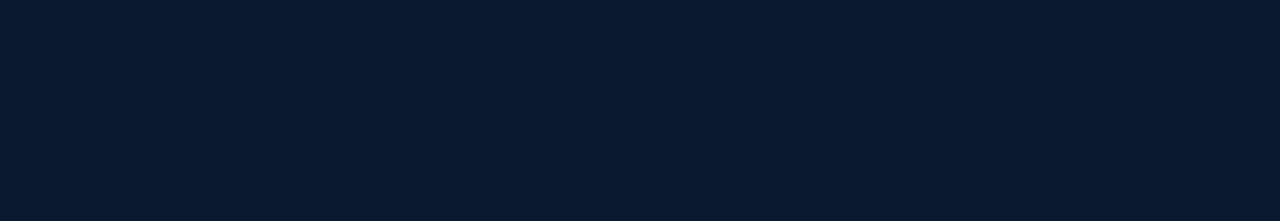
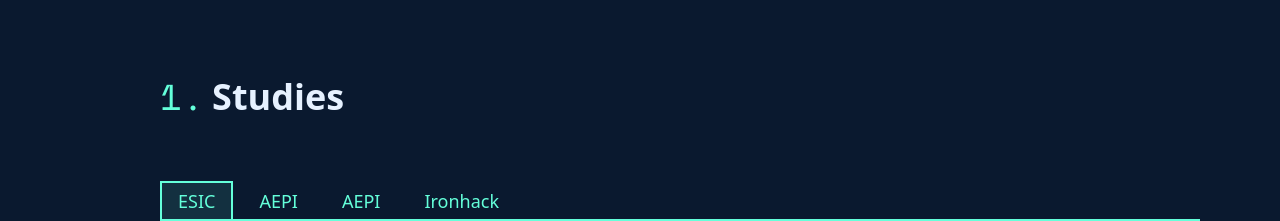
Before and after one commit to sergiopm97/portfolio, a React (Vite) app: page / in a window 1280 px wide. Shown: the part 723-944 px from the top of the page. Before the commit the page ends 800 px from the top, so only its background shows below. Built offline with nearby package versions, Linux system fonts and the light colour scheme; no server answers.

Commit message:
Implement tab header
Implementation of the tab header UI allowing to switch between tabs and highlight the active tab at any time

```diff
--- a/src/components/Body.jsx
+++ b/src/components/Body.jsx
@@ -1,11 +1,13 @@
 import About from "./About";
 import Sidebar from "./Sidebar";
+import Studies from "./Studies";
 
 function Body() {
   return (
     <div className="w-full max-w-screen-2xl m-auto">
       <Sidebar />
       <About />
+      <Studies />
     </div>
   );
 }
--- /dev/null
+++ b/src/components/Studies.jsx
@@ -0,0 +1,79 @@
+import { useState } from "react";
+
+function Studies() {
+  const [esic, setEsic] = useState(true);
+  const [aepiFirst, setAepiFirst] = useState(false);
+  const [aepiSecond, setAepiSecond] = useState(false);
+  const [ironhack, setIronhack] = useState(false);
+
+  function handleTabs(tab) {
+    if (tab === "esic") {
+      setEsic(true);
+      setAepiFirst(false);
+      setAepiSecond(false);
+      setIronhack(false);
+    } else if (tab === "aepiFirst") {
+      setEsic(false);
+      setAepiFirst(true);
+      setAepiSecond(false);
+      setIronhack(false);
+    } else if (tab === "aepiSecond") {
+      setEsic(false);
+      setAepiFirst(false);
+      setAepiSecond(true);
+      setIronhack(false);
+    } else if (tab === "ironhack") {
+      setEsic(false);
+      setAepiFirst(false);
+      setAepiSecond(false);
+      setIronhack(true);
+    }
+  }
+
+  return (
+    <div className="w-full lg:pl-40 lg:pr-20" id="studies">
+      <div className="xl:text-4xl mb-16">
+        <h1 className="text-std-white font-semibold">
+          <span className="mr-2 text-std-green font-spaceMono font-normal">1.</span>
+          Studies
+        </h1>
+      </div>
+      <div className="flex gap-2 border-b-2 border-std-green ">
+        <a
+          className={`xl:text-lg xl:px-4 xl:py-1 border-x-2 border-t-2 border-std-green/[0] cursor-pointer text-std-green hover:bg-std-green/[0.1] transition-colors ${
+            esic && "bg-std-green/[0.1] border-std-green/[1]"
+          }`}
+          onClick={() => handleTabs("esic")}
+        >
+          ESIC
+        </a>
+        <a
+          className={`xl:text-lg xl:px-4 xl:py-1 border-x-2 border-t-2 border-std-green/[0] cursor-pointer text-std-green hover:bg-std-green/[0.1] transition-colors ${
+            aepiFirst && "bg-std-green/[0.1] border-std-green/[1]"
+          }`}
+          onClick={() => handleTabs("aepiFirst")}
+        >
+          AEPI
+        </a>
+        <a
+          className={`xl:text-lg xl:px-4 xl:py-1 border-x-2 border-t-2 border-std-green/[0] cursor-pointer text-std-green hover:bg-std-green/[0.1] transition-colors ${
+            aepiSecond && "bg-std-green/[0.1] border-std-green/[1]"
+          }`}
+          onClick={() => handleTabs("aepiSecond")}
+        >
+          AEPI
+        </a>
+        <a
+          className={`xl:text-lg xl:px-4 xl:py-1 border-x-2 border-t-2 border-std-green/[0] cursor-pointer text-std-green hover:bg-std-green/[0.1] transition-colors ${
+            ironhack && "bg-std-green/[0.1] border-std-green/[1]"
+          }`}
+          onClick={() => handleTabs("ironhack")}
+        >
+          Ironhack
+        </a>
+      </div>
+    </div>
+  );
+}
+
+export default Studies;
```
